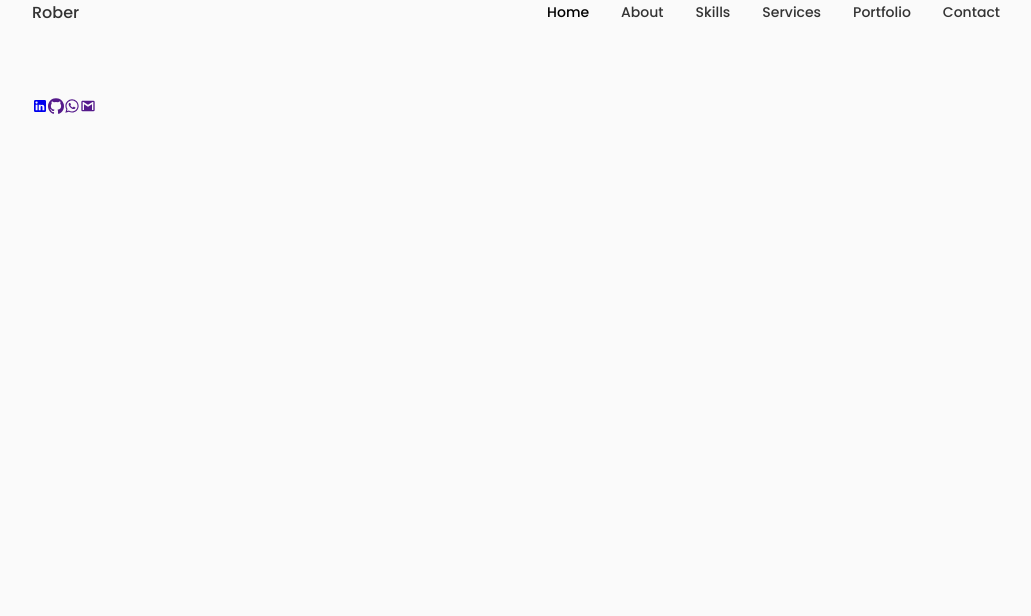
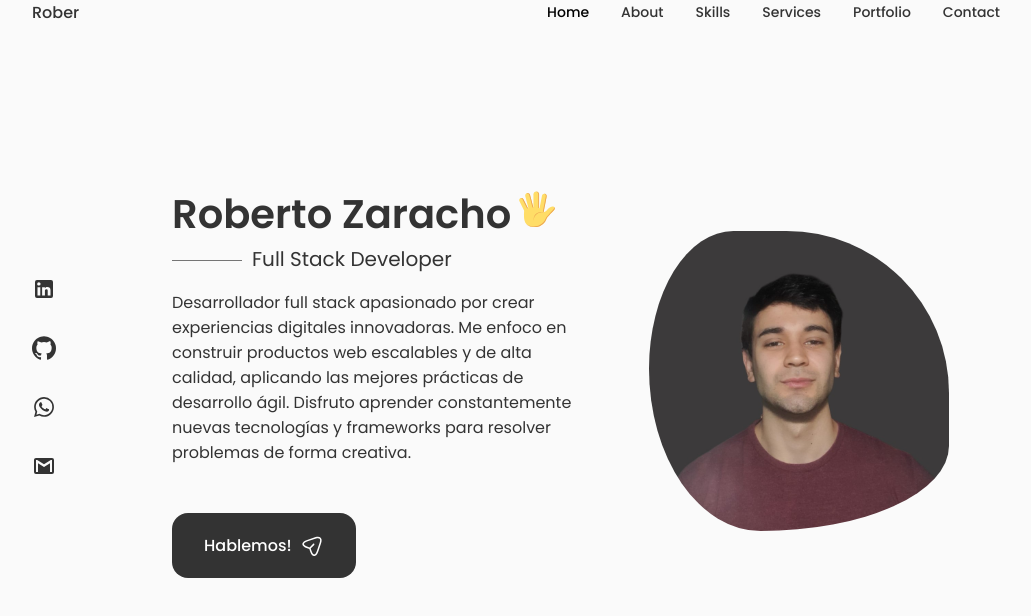
Before and after one commit to Rober100/own-PortFolio, a React (Vite) app: page / in a window 1280 px wide. Shown: the top 616 px of the page, without its empty margins (124-1155 px from the left). Built offline with nearby package versions, Linux system fonts and the light colour scheme; the HTML template or start-up script is replaced by a standard one; a web font is replaced by a local one.

Commit message:
home/css part one

```diff
--- /dev/null
+++ b/src/components/home/Data.tsx
@@ -0,0 +1,91 @@
+import React from "react";
+
+const Data = () => {
+  return (
+    <div className="home__data">
+      <h1 className="home__title">
+        Roberto Zaracho
+        <svg
+          width="36"
+          height="36"
+          viewBox="0 0 48 48"
+          fill="none"
+          xmlns="http://www.w3.org/2000/svg"
+          className="home__hand"
+        >
+          <path
+            d="M25.4995 32.0305L31.3495 33.1555L36.1495 8.48051C36.4495 6.83051 35.3995 5.18051 33.8245 4.88051C32.1745 4.58051 30.5995 5.70551 30.2995 7.35551L25.4995 32.0305Z"
+            fill="#FFDD67"
+          ></path>
+          <path
+            d="M33.8996 4.88018C33.6746 4.80518 33.5246 4.80518 33.2996 4.80518C34.6496 5.33018 35.3996 6.75518 35.0996 8.25518L30.2996 32.9302L31.3496 33.1552L36.1496 8.48018C36.5246 6.75518 35.4746 5.18018 33.8996 4.88018Z"
+            fill="#EBA352"
+          ></path>
+          <path
+            d="M19.4995 32.7802H26.5495V5.55518C26.5495 3.53018 24.9745 1.80518 23.0245 1.80518C21.1495 1.80518 19.4995 3.45518 19.4995 5.55518V32.7802Z"
+            fill="#FFDD67"
+          ></path>
+          <path
+            d="M23.0995 1.80518C22.9495 1.80518 22.7245 1.80518 22.5745 1.88018C24.2995 2.18018 25.5745 3.68018 25.5745 5.55518V32.8552H26.6245V5.55518C26.6245 3.45518 25.0495 1.80518 23.0995 1.80518Z"
+            fill="#EBA352"
+          ></path>
+          <path
+            d="M15.7495 32.7054L21.7495 31.1304L15.2245 6.30541C14.7745 4.58041 13.0495 3.53041 11.3995 3.90541C9.74948 4.35541 8.77448 6.08041 9.22448 7.80541L15.7495 32.7054Z"
+            fill="#FFDD67"
+          ></path>
+          <path
+            d="M11.3995 3.90541L10.9495 4.13041C12.4495 4.05541 13.7995 5.03041 14.2495 6.60541L20.7745 31.4304L21.8245 31.1304L15.2245 6.30541C14.7745 4.58041 13.0495 3.53041 11.3995 3.90541Z"
+            fill="#EBA352"
+          ></path>
+          <path
+            d="M2.99937 10.355C1.57437 11.03 1.12437 12.83 1.87437 14.33L11.7744 34.055L16.7994 31.505L6.89937 11.78C6.14937 10.28 4.42437 9.68 2.99937 10.355Z"
+            fill="#FFDD67"
+          ></path>
+          <path
+            d="M2.99956 10.355C2.84956 10.43 2.69956 10.505 2.54956 10.655C3.82456 10.28 5.24956 10.955 5.92456 12.305L15.8246 32.03L16.7996 31.58L6.89956 11.78C6.14956 10.28 4.42456 9.68 2.99956 10.355Z"
+            fill="#EBA352"
+          ></path>
+          <path
+            d="M46.2744 22.2801C45.0744 19.9551 41.3244 20.1051 37.4994 24.3051C34.7994 27.2301 34.2744 28.2051 31.5744 28.1301V25.0551C31.5744 25.0551 25.7994 20.7801 14.3244 22.7301C14.3244 22.7301 7.79945 23.6301 7.79945 27.0801C7.79945 27.0801 6.67445 35.4051 8.99945 40.6551C12.4494 48.4551 30.1494 50.4801 35.6994 37.2051C36.8244 34.5801 39.0744 32.6301 41.0994 30.1551C43.4244 27.1551 47.5494 24.7551 46.2744 22.2801Z"
+            fill="#FFDD67"
+          ></path>
+          <path
+            d="M46.2745 22.28C46.0495 21.83 45.7495 21.53 45.3745 21.23C45.4495 21.305 45.5245 21.38 45.5245 21.53C46.7995 24.08 42.6745 26.405 40.1995 29.405C38.1745 31.88 35.9245 33.83 34.7995 36.455C29.9995 47.93 16.0495 47.93 10.1995 42.68C15.5245 48.68 30.5245 49.28 35.5495 37.205C36.6745 34.58 38.9245 32.63 40.9495 30.155C43.4245 27.155 47.5495 24.755 46.2745 22.28ZM32.3245 28.13C27.4495 26.33 18.7495 29.63 19.9495 38.405C19.9495 30.23 27.3745 28.205 31.4245 28.205C32.0245 28.13 32.3245 28.13 32.3245 28.13Z"
+            fill="#EBA352"
+          ></path>
+        </svg>
+      </h1>
+      <h3 className="home__subtitle">Full Stack Developer</h3>
+      <p className="home__description">
+        Desarrollador full stack apasionado por crear experiencias digitales
+        innovadoras. Me enfoco en construir productos web escalables y de alta
+        calidad, aplicando las mejores prácticas de desarrollo ágil. Disfruto
+        aprender constantemente nuevas tecnologías y frameworks para resolver
+        problemas de forma creativa.
+      </p>
+      <a href="#contact" className="button button--flex">
+        {" "}
+        Hablemos!
+        <svg
+          className="button__icon"
+          xmlns="http://www.w3.org/2000/svg"
+          width="24"
+          height="24"
+          viewBox="0 0 24 24"
+          fill="none"
+        >
+          <path
+            d="M14.2199 21.9352C13.0399 21.9352 11.3699 21.1052 10.0499 17.1352L9.32988 14.9752L7.16988 14.2552C3.20988 12.9352 2.37988 11.2652 2.37988 10.0852C2.37988 8.91525 3.20988 7.23525 7.16988 5.90525L15.6599 3.07525C17.7799 2.36525 19.5499 2.57525 20.6399 3.65525C21.7299 4.73525 21.9399 6.51525 21.2299 8.63525L18.3999 17.1252C17.0699 21.1052 15.3999 21.9352 14.2199 21.9352ZM7.63988 7.33525C4.85988 8.26525 3.86988 9.36525 3.86988 10.0852C3.86988 10.8052 4.85988 11.9052 7.63988 12.8252L10.1599 13.6652C10.3799 13.7352 10.5599 13.9152 10.6299 14.1352L11.4699 16.6552C12.3899 19.4352 13.4999 20.4252 14.2199 20.4252C14.9399 20.4252 16.0399 19.4352 16.9699 16.6552L19.7999 8.16525C20.3099 6.62525 20.2199 5.36525 19.5699 4.71525C18.9199 4.06525 17.6599 3.98525 16.1299 4.49525L7.63988 7.33525Z"
+            fill="var(--container-color)"
+          ></path>
+          <path
+            d="M10.11 14.7052C9.92005 14.7052 9.73005 14.6352 9.58005 14.4852C9.29005 14.1952 9.29005 13.7152 9.58005 13.4252L13.16 9.83518C13.45 9.54518 13.93 9.54518 14.22 9.83518C14.51 10.1252 14.51 10.6052 14.22 10.8952L10.64 14.4852C10.5 14.6352 10.3 14.7052 10.11 14.7052Z"
+            fill="var(--container-color)"
+          ></path>
+        </svg>
+      </a>
+    </div>
+  );
+};
+
+export default Data;
--- a/src/components/home/Home.tsx
+++ b/src/components/home/Home.tsx
@@ -1,10 +1,17 @@
 import Social from "./Social"
+import Data from "./Data"
+import "./home.css"
+
 const Home = () => {
   return (
     <section className="home section" id="home">
         <div className="home__container container grid">
             <div className='home__content grid'>
                 <Social />
+
+                <div className="home__img"></div>
+
+                <Data />
             </div>
         </div>
     </section>
--- a/src/components/home/home.css
+++ b/src/components/home/home.css
@@ -0,0 +1,84 @@
+.home__content {
+     grid-template-columns: 116px repeat(2, 1fr);
+     padding-top: 5.5rem;
+     column-gap: 2rem;
+     align-items: center;
+}
+
+.home__social {
+    display: grid;
+    grid-template-columns: max-content;
+    row-gap: 1.5rem;
+}
+
+.home__social-icon {
+    font-size: 1.50rem;
+    color: var(--title-color)
+}
+
+.home__social-icon:hover{
+    color: #181D27
+}
+
+.home__title {
+    font-size: 40px;
+    margin-bottom: var(--mb-0-20);
+}
+
+.home__hand {
+    width: 38px;
+    height: 38px;
+    margin-left: 0.4rem;
+}
+
+.home__subtitle {
+    position: relative;
+    font-size: var(--h3-font-size);
+    padding-left: 5rem;
+    font-weight: var(--font-normal);
+    margin-bottom: var(--mb-1);
+
+}
+
+.home__subtitle::before{
+    content: "";
+    position: absolute;
+    width: 70px;
+    height: 1px;
+    background-color: var(--text-color);
+    left: 0;
+    top: 1rem;
+}
+
+.home__description {
+    max-width: 400px;
+    margin-bottom: var(--mb-3);
+}
+
+.home__img {
+    background: url(../../assets/ahora.jpg);
+    background-repeat: no-repeat;
+    background-position: center;
+    background-size: cover;
+    box-shadow: inset 0 0 0 9px rgb(255, 255, 255 / 30%);
+    order: 1;
+    justify-self: center;
+    width: 300px;
+    height: 300px;
+    animation: profile__animate 8s ease-in-out infinite 1s;
+}
+
+@keyframes profile__animate {
+    0%{
+        border-radius: 60% 40% 30% 70%/60% 30% 70% 40%;
+    }
+
+    50% {
+        border-radius: 30% 60% 70% 40%/50% 60% 30% 60%;
+    }
+
+    100% {
+        border-radius: 60% 40% 30% 70%/60% 30% 70% 40%;
+    }
+
+}
```
Also changed, not shown: src/assets/ahora.jpg (added).
